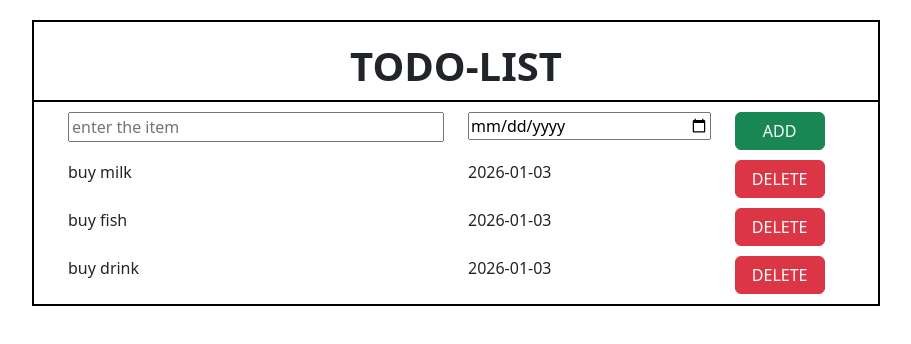
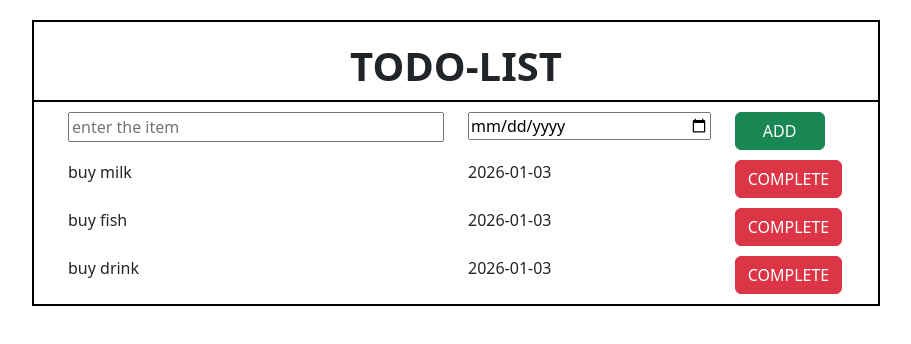
Before and after one commit to atharv22422/todo-list-app, a React (Vite) app: page / in a window 1280 px wide. Shown: the top 344 px of the page, without its empty margins (184-1095 px from the left). Built offline with nearby package versions, Linux system fonts and the light colour scheme.

Commit message:
delete functionality added

```diff
--- a/src/App.jsx
+++ b/src/App.jsx
@@ -24,14 +24,17 @@ function App() {
     {
       name: "buy milk",
       date: "2026-01-03",
+      completed: false,
     },
     {
       name: "buy fish",
       date: "2026-01-03",
+      completed: false,
     },
     {
       name: "buy drink",
       date: "2026-01-03",
+      completed: false,
     },
   ]);
 
@@ -59,6 +62,20 @@ function App() {
     setTodoItemName("");
   };
 
+  const OnDeleteButtonClicked = (TodoName, TodoDate) => {
+    setTodoItems((prevItems) =>
+      prevItems.map((item) => {
+        if (item.name === TodoName && item.date === TodoDate) {
+          return {
+            ...item,
+            completed: true,
+          };
+        }
+        return item;
+      })
+    );
+  };
+
   return (
     <>
       <div className={styles.screen}>
@@ -72,7 +89,10 @@ function App() {
               TodoItemDate={TodoItemDate}
               TodoItemName={TodoItemName}
             />
-            <TodoList TodoItems={TodoItems} />
+            <TodoList
+              TodoItems={TodoItems}
+              handleOnDeleteButtonClicked={OnDeleteButtonClicked}
+            />
           </div>
         </div>
       </div>
--- a/src/components/TodoItem.jsx
+++ b/src/components/TodoItem.jsx
@@ -1,6 +1,11 @@
 import styles from "./TodoItem.module.css";
 
-function TodoItem({ TodoDate, TodoName }) {
+function TodoItem({
+  TodoDate,
+  TodoName,
+  handleOnDeleteButtonClicked,
+  TodoState,
+}) {
   // let ItemName = "buy fish";
   // let ItemDate = "4/10/2025";
   return (
@@ -9,9 +14,16 @@ function TodoItem({ TodoDate, TodoName }) {
         <div className="col-6">{TodoName}</div>
         <div className="col-4">{TodoDate}</div>
         <div className="col-2">
-          <button type="button" className={`btn btn-danger ${styles.KgButton}`}>
-            DELETE
-          </button>
+          {TodoState ? (
+            <span className={styles.completedLabel}>Completed</span>
+          ) : (
+            <button
+              className={`btn btn-danger ${styles.KgButton}`}
+              onClick={() => handleOnDeleteButtonClicked(TodoName, TodoDate)}
+            >
+              COMPLETE
+            </button>
+          )}
         </div>
       </div>
     </>
--- a/src/components/TodoItem.module.css
+++ b/src/components/TodoItem.module.css
@@ -8,3 +8,20 @@
   margin :10px;
   min-width: 800px;
 }
+
+
+
+.completedLabel {
+  display: inline-block;
+  width: 100%;
+  padding: 6px 0;
+  text-align: center;
+
+  color: #198754;
+  font-weight: 600;
+  font-size: 14px;
+
+  background-color: #e9f7ef;
+  border: 1px solid #198754;
+  border-radius: 6px;
+}
--- a/src/components/TodoList.jsx
+++ b/src/components/TodoList.jsx
@@ -1,6 +1,6 @@
 import TodoItem from "./TodoItem";
 
-function TodoList({ TodoItems }) {
+function TodoList({ TodoItems, handleOnDeleteButtonClicked }) {
   return (
     <>
       {TodoItems.map((items, index) => (
@@ -8,6 +8,8 @@ function TodoList({ TodoItems }) {
           key={index}
           TodoName={items.name}
           TodoDate={items.date}
+          TodoState={items.completed}
+          handleOnDeleteButtonClicked={handleOnDeleteButtonClicked}
         ></TodoItem>
       ))}
     </>
```
